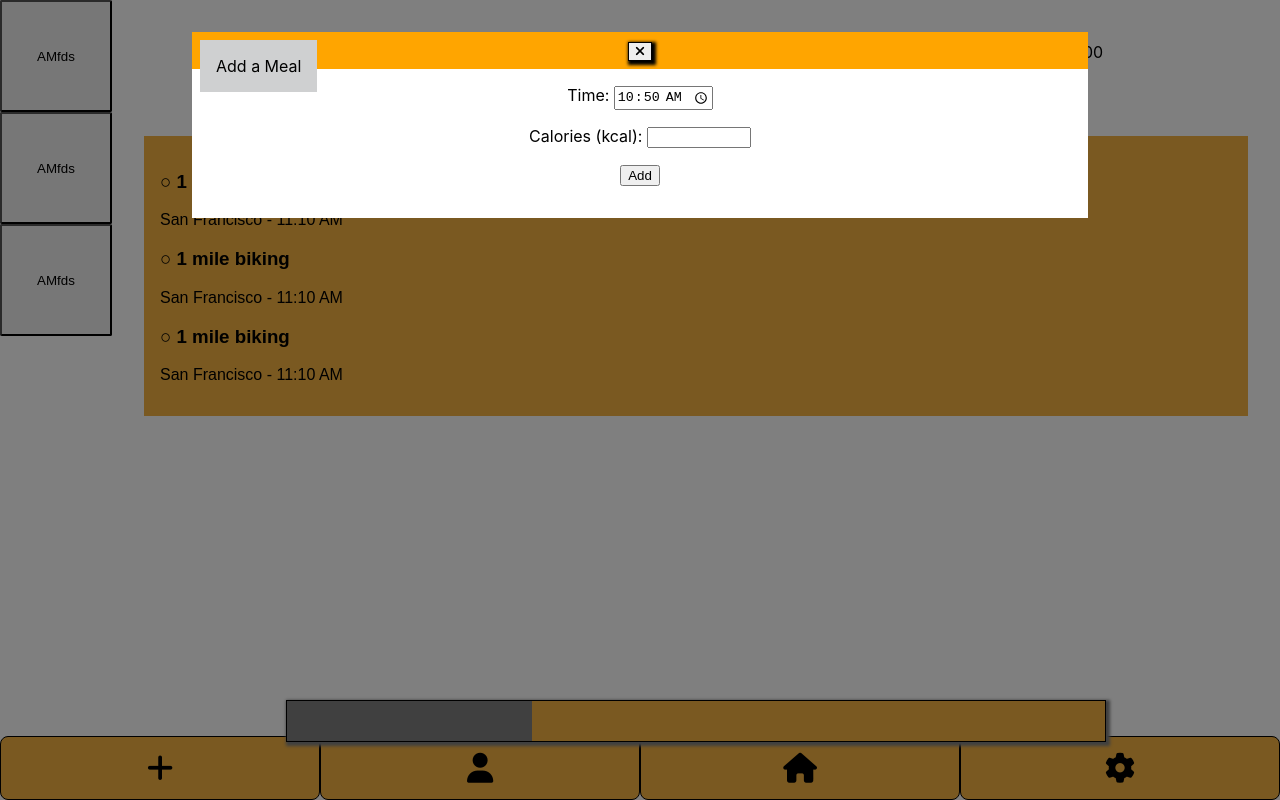
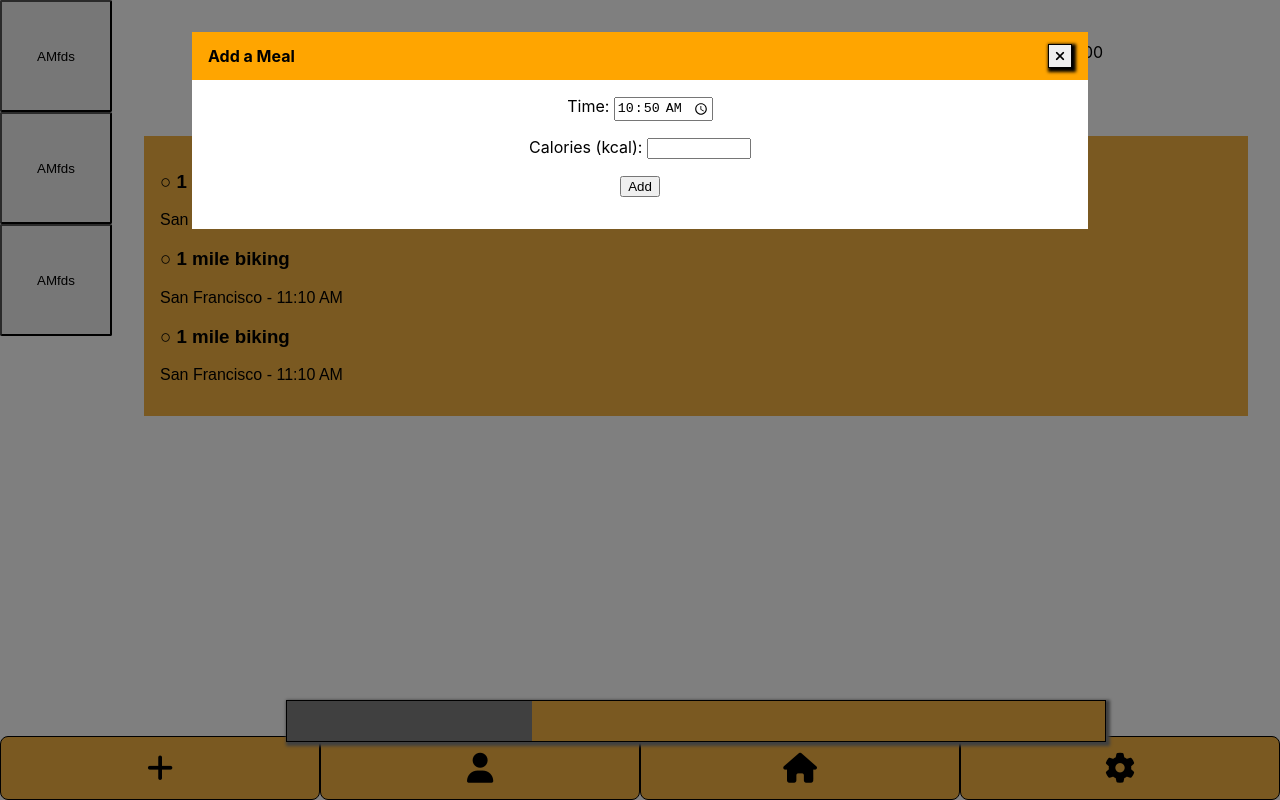
Before and after one commit to javascript-m/react_app, a React (Create React App) app: page / in a window 1280 px wide. Built offline with nearby package versions, Linux system fonts and the light colour scheme; a web font is replaced by a local one.

Commit message:
Gumbi...

```diff
--- a/src/Components/Popup/Popup.css
+++ b/src/Components/Popup/Popup.css
@@ -21,21 +21,24 @@
   top: 0;
   left: 0;
   background-color: orange;
-  padding: 0.5rem;
+  height: 3rem;
 }
 
 .popupUpperBar div {
-  position: absolute;
-  margin-left: 0;
-  padding: 1rem;
-  background-color: #cfd0d1;
+  float: left;
+  text-align: center;
+  margin: 0.5rem 1rem;
+  line-height: 2rem;
+  height: 2rem;
+  font-weight: bold;
 }
 
 .popupUpperBar button{
-  height:auto;
+  float: right;
+  height: 1.5rem;
+  margin: 0.75rem 1rem;
   border:1px solid black;
   -webkit-box-shadow:2px 2px 3px 2px;
   -moz-box-shadow:2px 2px 3px 2px;
   box-shadow:2px 2px 3px 2px black;
-
 }
```
